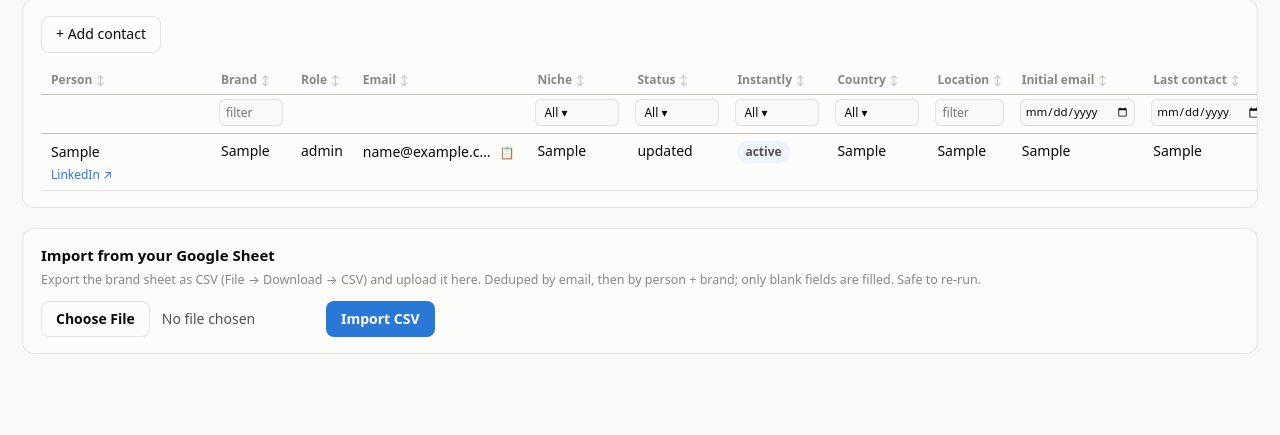
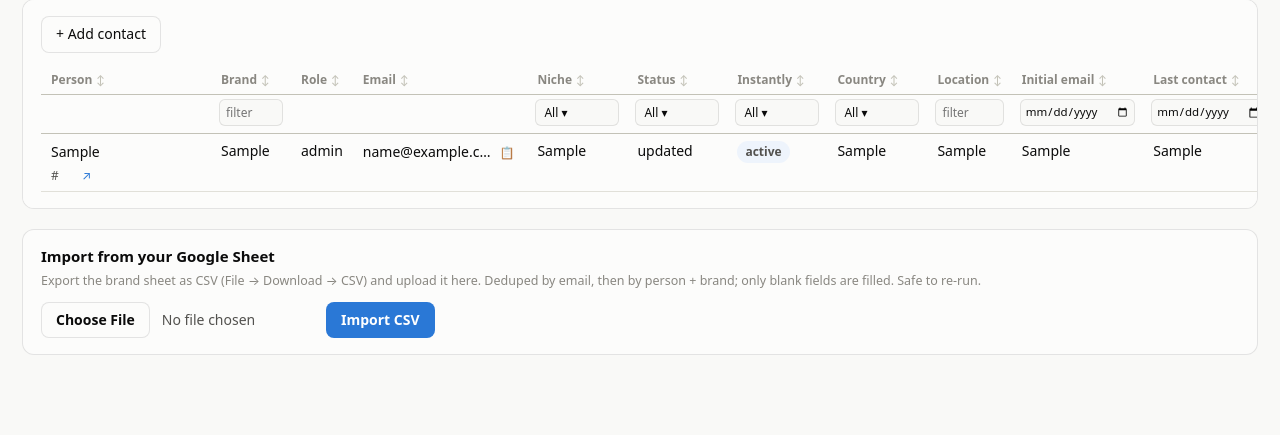
Before and after one commit to WajihQ/uSponsor, a Flask app: page /crm/brands in a window 1280 px wide. Shown: the part 543-978 px from the top of the page. Before the commit the page ends 897 px from the top, so only its background shows below. Run offline with Flask 3, Linux system fonts and the light colour scheme; tables that the repository leaves empty hold one stand-in row (values such as "Sample post"); data that the repository does not hold is empty.

Commit message:
Brand CRM: make LinkedIn URL editable after the fact
LinkedIn was only settable at add time and shown read-only afterwards. Render it
as an editable field under the person ("+ LinkedIn" placeholder when empty, click
to enter/change the URL), with a small ↗ to open it when set.

Co-Authored-By: Claude Opus 4.8 <noreply@anthropic.com>

```diff
--- a/templates/base.html
+++ b/templates/base.html
@@ -118,6 +118,7 @@ td.c:empty::before, .who .c:empty::before { content:'—'; color:var(--muted); }
   text-overflow:ellipsis; white-space:nowrap; vertical-align:bottom; cursor:text; border-radius:4px; }
 .whofields .c:hover { background:var(--chip-bg); }
 .whofields .c.cq:empty::before { content:attr(data-ph); color:var(--muted); font-style:italic; }
+.lnopen { color:var(--accent); text-decoration:none; font-size:12px; }
 .cellinput { width:200px; max-width:60vw; font:inherit; padding:5px 7px; border:1px solid var(--accent);
   border-radius:6px; background:var(--surface); color:var(--ink); box-sizing:border-box; }
 textarea.cellinput { width:260px; resize:vertical; line-height:1.35; }
--- a/templates/crm_brands.html
+++ b/templates/crm_brands.html
@@ -89,7 +89,10 @@ tbody.addrow .who input { display:block; margin-bottom:5px; }
       <tr data-id="{{ b.id }}">
         <td class="who">
           <span class="c" data-f="person">{{ b.person or '' }}</span>
-          {% if b.linkedin %}<div class="meta"><a href="{{ b.linkedin }}" target="_blank" rel="noopener">LinkedIn ↗</a></div>{% endif %}
+          <div class="whofields">
+            <span class="c cq" data-f="linkedin" data-ph="+ LinkedIn">{{ b.linkedin or '' }}</span>
+            {% if b.linkedin %}<a href="{{ b.linkedin }}" target="_blank" rel="noopener" class="lnopen" title="Open LinkedIn">↗</a>{% endif %}
+          </div>
         </td>
         <td class="c" data-f="brand">{{ b.brand or '' }}</td>
         <td class="c c-wrap" data-f="role">{{ b.role or '' }}</td>
```
